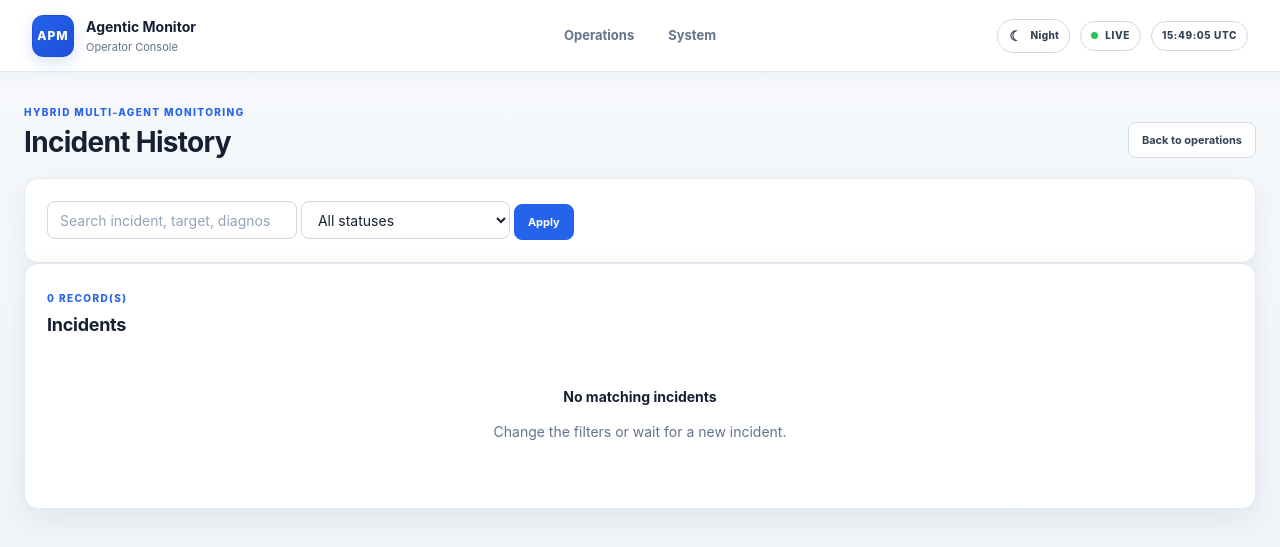
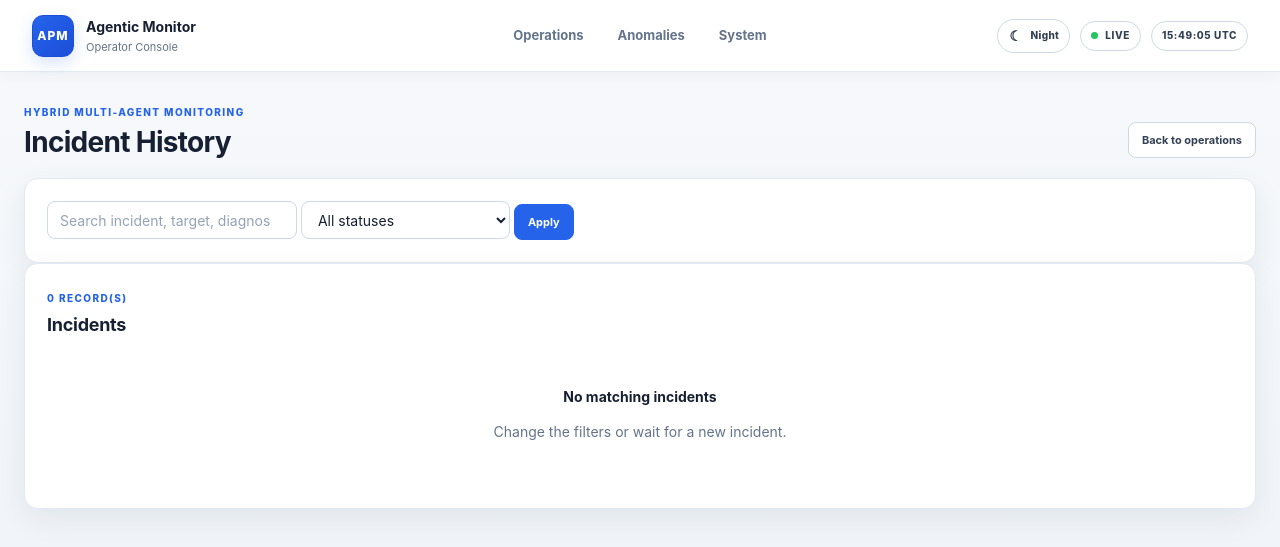
Before and after one commit to davidedimarco00/AgenticProactiveMonitor, a Flask app: page /incidents in a window 1280 px wide. Shown: the top 547 px of the page. Run offline with Flask 3, Linux system fonts and the light colour scheme; data that the repository does not hold is empty.

Commit message:
feat(dashboard): add dedicated anomalies navigation

```diff
--- a/src/agentic_dashboard/templates/base.html
+++ b/src/agentic_dashboard/templates/base.html
@@ -22,6 +22,7 @@
   <link rel="stylesheet" href="{{ url_for('static', filename='css/activity_states.css') }}">
   <link rel="stylesheet" href="{{ url_for('static', filename='css/workflow_observability.css') }}">
   <link rel="stylesheet" href="{{ url_for('static', filename='css/ui_enhancements.css') }}">
+  <link rel="stylesheet" href="{{ url_for('static', filename='css/workflow_live.css') }}">
 </head>
 <body>
   <header class="app-header">
@@ -35,6 +36,7 @@
 
     <nav class="header-nav" aria-label="Primary navigation">
       <a class="nav-link {% if request.path == '/' %}active{% endif %}" href="/">Operations</a>
+      <a class="nav-link {% if request.path == '/anomalies' %}active{% endif %}" href="/anomalies">Anomalies</a>
       <a class="nav-link {% if request.path == '/system' %}active{% endif %}" href="/system">System</a>
     </nav>
 
```
